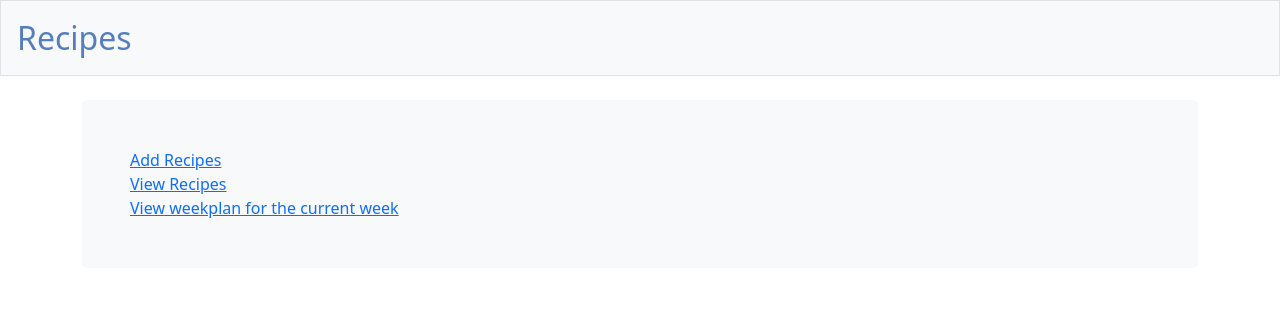
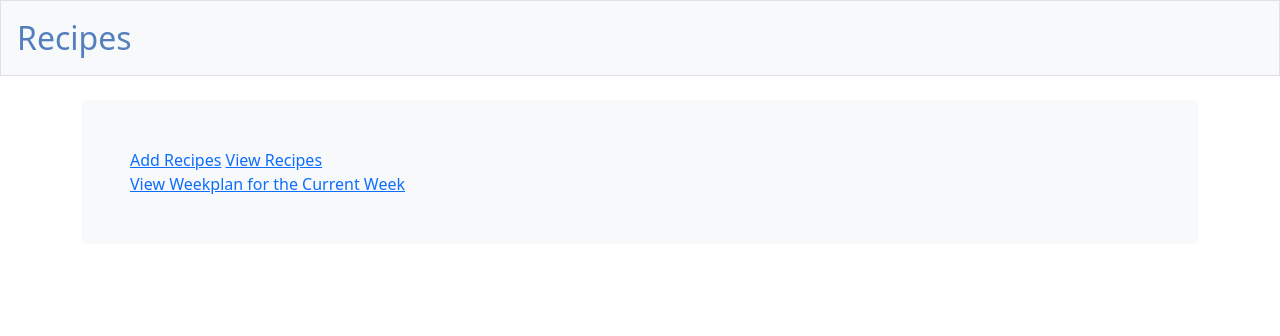
Before and after one commit to Procerus/recipe-week-planner, a Flask app: page / in a window 1280 px wide. Shown: the top 336 px of the page. Run offline with Flask 3, Linux system fonts and the light colour scheme; some libraries are stand-ins or nearby versions.

Commit message:
update template to have better visability

```diff
--- a/templates/index.html
+++ b/templates/index.html
@@ -6,12 +6,12 @@
 
 {% block main %}
 
-<a href="{{url_for('addrecipe')}}">Add Recipes</a>
-<br>
-<a href="{{url_for('viewrecipes')}}">View Recipes</a>
-<br>
-<a href="{{url_for('weekplan',week=week,year=year)}}">View weekplan for the current week</a>
-<br>
-
+<div class="button-container">
+    <div class="button-group">
+      <a class="button" href="{{url_for('addrecipe')}}">Add Recipes</a>
+      <a class="button" href="{{url_for('viewrecipes')}}">View Recipes</a>
+    </div>
+    <a class="button" href="{{url_for('weekplan',week=week,year=year)}}">View Weekplan for the Current Week</a>
+  </div>
 
 {% endblock %}
```
